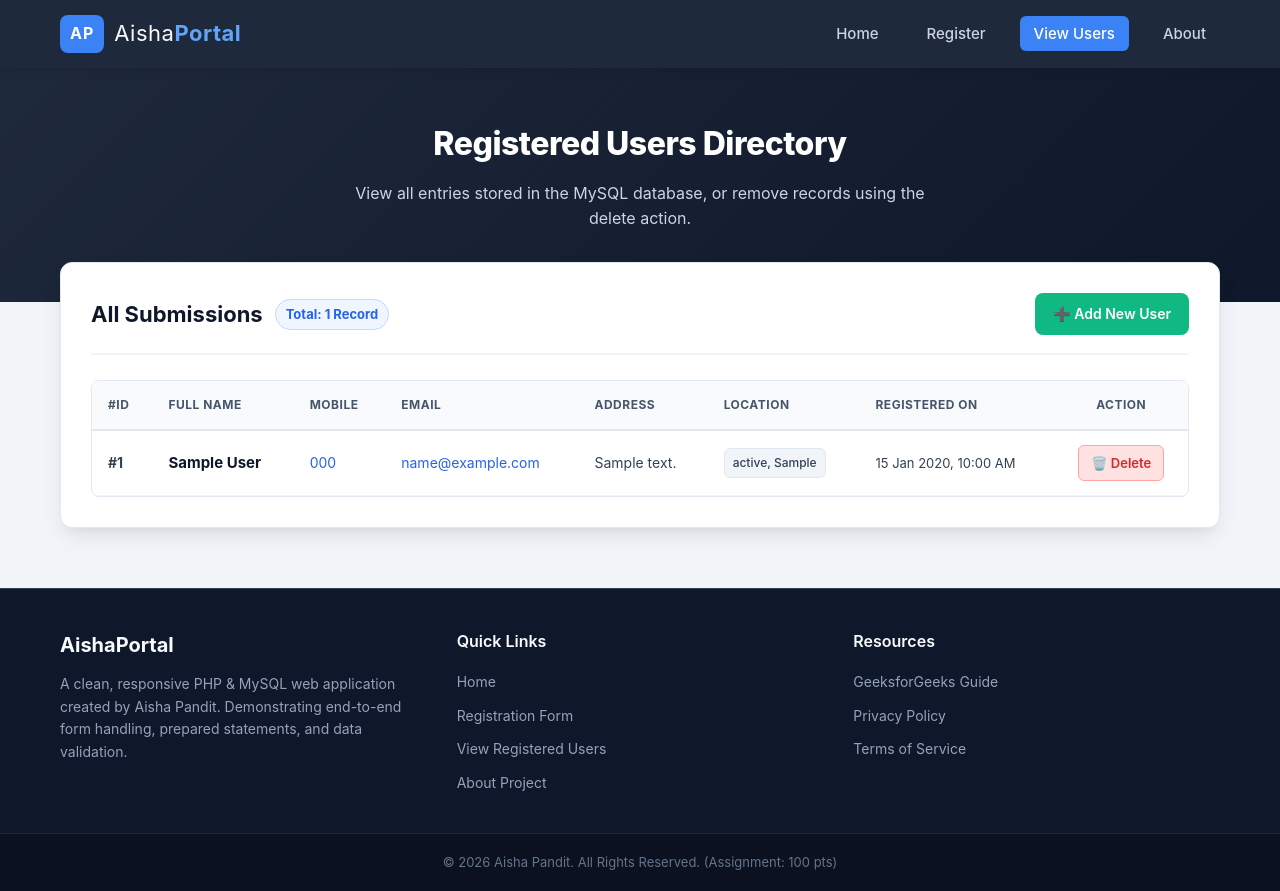
After one commit to nikhilljpskj/Aisha-PHP, a PHP site: page /aisha-php/users.php in a window 1280 px wide. The commit adds this page. Run offline with PHP 8.4, Linux system fonts and the light colour scheme; tables that the repository leaves empty hold one stand-in row (values such as "Sample post").

Commit message:
Add users directory, delete record feature, and modular CRUD functions

```diff
--- a/footer.php
+++ b/footer.php
@@ -21,9 +21,9 @@
                 <h4 class="footer-subtitle">Quick Links</h4>
                 <ul class="footer-nav">
                     <li><a href="index.php">Home</a></li>
-                    <li><a href="#form-section">Registration Form</a></li>
-                    <li><a href="#about">About Project</a></li>
-                    <li><a href="#contact">Contact Support</a></li>
+                    <li><a href="index.php#form-section">Registration Form</a></li>
+                    <li><a href="users.php">View Registered Users</a></li>
+                    <li><a href="index.php#about">About Project</a></li>
                 </ul>
             </div>
 
--- /dev/null
+++ b/functions.php
@@ -0,0 +1,146 @@
+<?php
+// ====================================================================
+// FILE: functions.php
+// PURPOSE: Reusable helper functions for database CRUD operations
+//          (Create, Read, Update, Delete)
+// INTERVIEW CONCEPT: Modular Programming (DRY - Don't Repeat Yourself)
+// Instead of writing SQL queries multiple times across different files,
+// we create separate small functions that can be called anywhere!
+// ====================================================================
+
+/**
+ * Function 1: Fetch all users from the database
+ *
+ * @param mysqli $conn The active database connection object from config.php
+ * @return array An array of associative arrays containing all user records
+ */
+function getAllUsers($conn) {
+    // SQL query to select all records, newest first (ORDER BY id DESC)
+    $sql = "SELECT * FROM users ORDER BY id DESC";
+    $result = $conn->query($sql);
+
+    // Create an empty array to hold the rows
+    $users = [];
+
+    // Check if query succeeded and returned rows
+    if ($result && $result->num_rows > 0) {
+        // Fetch each row as an associative array and add to $users
+        while ($row = $result->fetch_assoc()) {
+            $users[] = $row;
+        }
+    }
+
+    // ================================================================
+    // 🐞 DEBUGGING TIP:
+    // To see what this function fetched, you can test it like this:
+    // var_dump($users);
+    // ================================================================
+
+    return $users;
+}
+
+/**
+ * Function 2: Fetch a single user by their unique ID
+ *
+ * @param mysqli $conn The database connection
+ * @param int $id The user's ID
+ * @return array|null Returns user data array if found, null otherwise
+ */
+function getUserById($conn, $id) {
+    // Validate that $id is a positive integer
+    $id = (int)$id;
+    if ($id <= 0) {
+        return null;
+    }
+
+    // Prepared statement for safety
+    $sql = "SELECT * FROM users WHERE id = ? LIMIT 1";
+    $stmt = $conn->prepare($sql);
+
+    if (!$stmt) {
+        return null;
+    }
+
+    // "i" means integer
+    $stmt->bind_param("i", $id);
+    $stmt->execute();
+    $result = $stmt->get_result();
+
+    $user = null;
+    if ($result && $result->num_rows > 0) {
+        $user = $result->fetch_assoc();
+    }
+
+    $stmt->close();
+    return $user;
+}
+
+/**
+ * Function 3: Delete a user by their unique ID
+ *
+ * @param mysqli $conn The database connection
+ * @param int $id The ID of the record to delete
+ * @return bool True if successfully deleted, false otherwise
+ */
+function deleteUserById($conn, $id) {
+    // Validate ID: ensure it is a valid integer > 0
+    $id = (int)$id;
+    if ($id <= 0) {
+        return false;
+    }
+
+    // ================================================================
+    // INTERVIEW POINT: Why prepared statement for DELETE?
+    // An attacker might inject: "id = 1 OR 1=1" to wipe out the whole table!
+    // A prepared statement guarantees only the exact integer ID is matched.
+    // ================================================================
+    $sql = "DELETE FROM users WHERE id = ?";
+    $stmt = $conn->prepare($sql);
+
+    if (!$stmt) {
+        // Prepare failed
+        return false;
+    }
+
+    // Bind $id as an integer ("i")
+    $stmt->bind_param("i", $id);
+    $success = $stmt->execute();
+
+    // Check if any row was actually affected (deleted)
+    if ($success && $stmt->affected_rows > 0) {
+        $stmt->close();
+        return true;
+    }
+
+    $stmt->close();
+    return false;
+}
+
+/**
+ * Function 4: Insert a new user into the database
+ *
+ * @param mysqli $conn Database connection
+ * @param string $name User full name
+ * @param string $mobile Phone number
+ * @param string $email Email address
+ * @param string $address Street address
+ * @param string $country Country name
+ * @param string $state State name
+ * @return bool True if inserted successfully, false otherwise
+ */
+function insertUser($conn, $name, $mobile, $email, $address, $country, $state) {
+    $sql = "INSERT INTO users (name, mobile, email, address, country, state) VALUES (?, ?, ?, ?, ?, ?)";
+    $stmt = $conn->prepare($sql);
+
+    if (!$stmt) {
+        return false;
+    }
+
+    // "ssssss" means 6 strings
+    $stmt->bind_param("ssssss", $name, $mobile, $email, $address, $country, $state);
+    $success = $stmt->execute();
+    $stmt->close();
+
+    return $success;
+}
+?>
--- a/header.php
+++ b/header.php
@@ -34,11 +34,12 @@
             <!-- 2. Navigation Menu -->
             <!-- Semantic <nav> element is best practice for accessibility and SEO -->
             <nav class="site-nav" aria-label="Main Navigation">
+                <?php $currentPage = basename($_SERVER['PHP_SELF']); ?>
                 <ul class="nav-menu">
-                    <li class="nav-item"><a href="index.php" class="nav-link active">Home</a></li>
-                    <li class="nav-item"><a href="#form-section" class="nav-link">Register</a></li>
-                    <li class="nav-item"><a href="#about" class="nav-link">About</a></li>
-                    <li class="nav-item"><a href="#contact" class="nav-link">Contact</a></li>
+                    <li class="nav-item"><a href="index.php" class="nav-link <?php echo $currentPage === 'index.php' ? 'active' : ''; ?>">Home</a></li>
+                    <li class="nav-item"><a href="index.php#form-section" class="nav-link">Register</a></li>
+                    <li class="nav-item"><a href="users.php" class="nav-link <?php echo $currentPage === 'users.php' ? 'active' : ''; ?>">View Users</a></li>
+                    <li class="nav-item"><a href="index.php#about" class="nav-link">About</a></li>
                 </ul>
             </nav>
         </div>
--- a/index.php
+++ b/index.php
@@ -34,7 +34,8 @@ include 'header.php';
         if (isset($_GET['status'])) {
             if ($_GET['status'] === 'success') {
                 echo '<div class="alert alert-success">';
-                echo '<strong>🎉 Success!</strong> Your details have been submitted and saved into the MySQL database successfully.';
+                echo '<strong>🎉 Success!</strong> Your details have been submitted and saved into the MySQL database successfully. ';
+                echo '<a href="users.php" style="color: #065f46; font-weight: 700; text-decoration: underline; margin-left: 6px;">View All Users Directory &rarr;</a>';
                 echo '</div>';
             } elseif ($_GET['status'] === 'error') {
                 // htmlspecialchars() prevents Cross-Site Scripting (XSS) if someone enters malicious text in the URL
--- /dev/null
+++ b/users.css
@@ -0,0 +1,233 @@
+/* ==========================================================================
+   FILE: users.css
+   PURPOSE: Styling for the user directory page, responsive data table,
+            action buttons, and badges.
+   ========================================================================== */
+
+/* Main Section */
+.records-section {
+    max-width: 1200px;
+    margin: -40px auto 60px;
+    padding: 0 20px;
+}
+
+.records-container {
+    background-color: #ffffff;
+    border-radius: 12px;
+    box-shadow: 0 10px 25px -5px rgba(0, 0, 0, 0.1), 0 8px 10px -6px rgba(0, 0, 0, 0.05);
+    padding: 30px;
+    border: 1px solid #e2e8f0;
+}
+
+/* Directory Header Bar */
+.directory-bar {
+    display: flex;
+    justify-content: space-between;
+    align-items: center;
+    flex-wrap: wrap;
+    gap: 15px;
+    margin-bottom: 25px;
+    padding-bottom: 18px;
+    border-bottom: 2px solid #f1f5f9;
+}
+
+.directory-title-wrap {
+    display: flex;
+    align-items: center;
+    gap: 12px;
+}
+
+.directory-title-wrap h2 {
+    font-size: 22px;
+    color: #0f172a;
+    font-weight: 700;
+    margin: 0;
+}
+
+.badge-count {
+    background-color: #eff6ff;
+    color: #2563eb;
+    font-size: 13px;
+    font-weight: 700;
+    padding: 4px 10px;
+    border-radius: 20px;
+    border: 1px solid #bfdbfe;
+}
+
+.btn-add {
+    background-color: #10b981;
+    color: #ffffff;
+    text-decoration: none;
+    font-size: 14px;
+    font-weight: 600;
+    padding: 10px 18px;
+    border-radius: 8px;
+    transition: background-color 0.2s ease, transform 0.1s ease;
+    display: inline-flex;
+    align-items: center;
+    gap: 6px;
+}
+
+.btn-add:hover {
+    background-color: #059669;
+    transform: translateY(-1px);
+}
+
+/* Table Wrapper for Horizontal Scroll on Mobile */
+.table-responsive {
+    width: 100%;
+    overflow-x: auto; /* Enables smooth horizontal scrolling on mobile */
+    -webkit-overflow-scrolling: touch;
+    border-radius: 8px;
+    border: 1px solid #e2e8f0;
+}
+
+/* Data Table Styling */
+.data-table {
+    width: 100%;
+    border-collapse: collapse;
+    font-size: 14px;
+    text-align: left;
+    background-color: #ffffff;
+}
+
+.data-table th {
+    background-color: #f8fafc;
+    color: #475569;
+    font-weight: 700;
+    padding: 14px 16px;
+    border-bottom: 2px solid #e2e8f0;
+    text-transform: uppercase;
+    font-size: 12px;
+    letter-spacing: 0.5px;
+    white-space: nowrap;
+}
+
+.data-table td {
+    padding: 14px 16px;
+    border-bottom: 1px solid #f1f5f9;
+    vertical-align: middle;
+    color: #334155;
+}
+
+/* Row Hover Effect */
+.data-table tbody tr:hover {
+    background-color: #f8fafc;
+}
+
+/* Cell specifics */
+.id-cell {
+    font-weight: 700;
+    color: #64748b;
+    white-space: nowrap;
+}
+
+.name-cell strong {
+    color: #0f172a;
+    font-size: 15px;
+}
+
+.contact-link {
+    color: #2563eb;
+    text-decoration: none;
+    transition: color 0.15s ease;
+}
+
+.contact-link:hover {
+    text-decoration: underline;
+    color: #1d4ed8;
+}
+
+.address-cell {
+    max-width: 220px;
+    line-height: 1.4;
+    color: #475569;
+}
+
+.location-badge {
+    background-color: #f1f5f9;
+    color: #334155;
+    padding: 4px 8px;
+    border-radius: 6px;
+    font-size: 12px;
+    font-weight: 500;
+    display: inline-block;
+    border: 1px solid #e2e8f0;
+}
+
+.date-cell {
+    font-size: 13px;
+    color: #64748b;
+    white-space: nowrap;
+}
+
+.text-center {
+    text-align: center;
+}
+
+/* Delete Button */
+.btn-delete {
+    background-color: #fee2e2;
+    color: #dc2626;
+    text-decoration: none;
+    font-size: 13px;
+    font-weight: 600;
+    padding: 7px 12px;
+    border-radius: 6px;
+    transition: all 0.2s ease;
+    display: inline-block;
+    border: 1px solid #fca5a5;
+    cursor: pointer;
+}
+
+.btn-delete:hover {
+    background-color: #dc2626;
+    color: #ffffff;
+    border-color: #dc2626;
+    box-shadow: 0 2px 6px rgba(220, 38, 38, 0.3);
+}
+
+/* Empty State Card */
+.empty-card {
+    text-align: center;
+    padding: 60px 20px;
+    background-color: #f8fafc;
+    border-radius: 10px;
+    border: 2px dashed #cbd5e1;
+    margin: 20px 0;
+}
+
+.empty-icon {
+    font-size: 48px;
+    margin-bottom: 15px;
+}
+
+.empty-card h3 {
+    font-size: 20px;
+    color: #1e293b;
+    margin-bottom: 8px;
+}
+
+.empty-card p {
+    color: #64748b;
+    font-size: 14px;
+}
+
+/* ==========================================================================
+   Responsive Breakpoint (Mobile phones <= 768px)
+   ========================================================================== */
+@media (max-width: 768px) {
+    .records-container {
+        padding: 20px 15px;
+    }
+
+    .directory-bar {
+        flex-direction: column;
+        align-items: flex-start;
+    }
+
+    .btn-add {
+        width: 100%;
+        justify-content: center;
+    }
+}
--- /dev/null
+++ b/users.php
@@ -0,0 +1,179 @@
+<?php
+// ====================================================================
+// FILE: users.php
+// PURPOSE: Displays all registered users from MySQL database in a
+//          clean responsive table, with delete actions for each row.
+// ====================================================================
+
+// 1. Include dependencies
+require_once 'config.php';
+require_once 'functions.php';
+
+// 2. Fetch all users using our modular helper function
+$users = getAllUsers($conn);
+
+// ====================================================================
+// 🐞 DEBUGGING TIP:
+// To see the structure and count of all fetched users, uncomment:
+// echo "<pre>";
+// var_dump($users);
+// echo "</pre>";
+// ====================================================================
+
+// 3. Include site header
+include 'header.php';
+?>
+
+<!-- Link to Users Page Stylesheet -->
+<link rel="stylesheet" href="users.css">
+
+<!-- Hero Banner -->
+<section class="hero-section">
+    <div class="hero-container">
+        <h1 class="hero-title">Registered Users Directory</h1>
+        <p class="hero-subtitle">
+            View all entries stored in the MySQL database, or remove records using the delete action.
+        </p>
+    </div>
+</section>
+
+<!-- Main Table Section -->
+<section class="records-section">
+    <div class="records-container">
+
+        <!-- ========================================================== -->
+        <!-- ALERT NOTIFICATIONS                                        -->
+        <!-- Displays success when a record is deleted or errors        -->
+        <!-- ========================================================== -->
+        <?php if (isset($_GET['status'])): ?>
+            <?php if ($_GET['status'] === 'deleted'): ?>
+                <div class="alert alert-success">
+                    <strong>🗑️ Deleted!</strong> The user record was permanently removed from the database.
+                </div>
+            <?php elseif ($_GET['status'] === 'error'): ?>
+                <div class="alert alert-danger">
+                    <strong>⚠️ Error:</strong> <?php echo isset($_GET['msg']) ? htmlspecialchars($_GET['msg']) : 'An error occurred.'; ?>
+                </div>
+            <?php endif; ?>
+        <?php endif; ?>
+
+        <!-- Directory Header Bar -->
+        <div class="directory-bar">
+            <div class="directory-title-wrap">
+                <h2>All Submissions</h2>
+                <span class="badge-count">
+                    Total: <?php echo count($users); ?> <?php echo count($users) === 1 ? 'Record' : 'Records'; ?>
+                </span>
+            </div>
+            <a href="index.php#form-section" class="btn btn-add">
+                ➕ Add New User
+            </a>
+        </div>
+
+        <!-- ========================================================== -->
+        <!-- TABLE VIEW / EMPTY STATE                                   -->
+        <!-- ========================================================== -->
+        <?php if (empty($users)): ?>
+            <!-- Shown when the database has 0 rows -->
+            <div class="empty-card">
+                <div class="empty-icon">📭</div>
+                <h3>No Users Found in Database</h3>
+                <p>There are currently no records stored in the database table.</p>
+                <a href="index.php#form-section" class="btn btn-primary" style="margin-top: 15px; display: inline-block;">
+                    Submit Your First Entry
+                </a>
+            </div>
+        <?php else: ?>
+            <!-- Responsive Table Wrapper: Allows horizontal scrolling on narrow mobile screens -->
+            <div class="table-responsive">
+                <table class="data-table">
+                    <thead>
+                        <tr>
+                            <th>#ID</th>
+                            <th>Full Name</th>
+                            <th>Mobile</th>
+                            <th>Email</th>
+                            <th>Address</th>
+                            <th>Location</th>
+                            <th>Registered On</th>
+                            <th class="text-center">Action</th>
+                        </tr>
+                    </thead>
+                    <tbody>
+                        <!-- Loop through each user row using foreach loop -->
+                        <?php foreach ($users as $user): ?>
+                            <tr>
+                                <!-- ID Column -->
+                                <td class="id-cell">
+                                    #<?php echo htmlspecialchars($user['id']); ?>
+                                </td>
+
+                                <!-- Name Column -->
+                                <td class="name-cell">
+                                    <strong><?php echo htmlspecialchars($user['name']); ?></strong>
+                                </td>
+
+                                <!-- Mobile Column -->
+                                <td>
+                                    <a href="tel:<?php echo htmlspecialchars($user['mobile']); ?>" class="contact-link">
+                                        <?php echo htmlspecialchars($user['mobile']); ?>
+                                    </a>
+                                </td>
+
+                                <!-- Email Column -->
+                                <td>
+                                    <a href="mailto:<?php echo htmlspecialchars($user['email']); ?>" class="contact-link">
+                                        <?php echo htmlspecialchars($user['email']); ?>
+                                    </a>
+                                </td>
+
+                                <!-- Address Column (handles multi-line text cleanly) -->
+                                <td class="address-cell">
+                                    <?php echo nl2br(htmlspecialchars($user['address'])); ?>
+                                </td>
+
+                                <!-- Country & State Combined -->
+                                <td>
+                                    <span class="location-badge">
+                                        <?php echo htmlspecialchars($user['state']); ?>, <?php echo htmlspecialchars($user['country']); ?>
+                                    </span>
+                                </td>
+
+                                <!-- Submission Timestamp -->
+                                <td class="date-cell">
+                                    <?php
+                                        // Format date nicely: e.g., "08 Sep 2026, 03:30 PM"
+                                        $date = strtotime($user['created_at']);
+                                        echo date("d M Y, h:i A", $date);
+                                    ?>
+                                </td>
+
+                                <!-- Delete Action Button -->
+                                <!-- INTERVIEW POINT: JavaScript confirm() provides a simple, client-side confirmation check before performing a destructive action -->
+                                <td class="text-center">
+                                    <a
+                                        href="delete-user.php?id=<?php echo urlencode($user['id']); ?>"
+                                        class="btn-delete"
+                                        onclick="return confirm('⚠️ Are you sure you want to delete <?php echo addslashes($user['name']); ?> (ID #<?php echo $user['id']; ?>)? This action cannot be undone.');"
+                                        title="Delete user"
+                                    >
+                                        🗑️ Delete
+                                    </a>
+                                </td>
+                            </tr>
+                        <?php endforeach; ?>
+                    </tbody>
+                </table>
+            </div>
+        <?php endif; ?>
+
+    </div>
+</section>
+
+<?php
+// Close database connection
+$conn->close();
+
+// Include site footer
+include 'footer.php';
+?>
```
Also changed, not shown: delete-user.php (added, +45 -0 lines), README.md.
